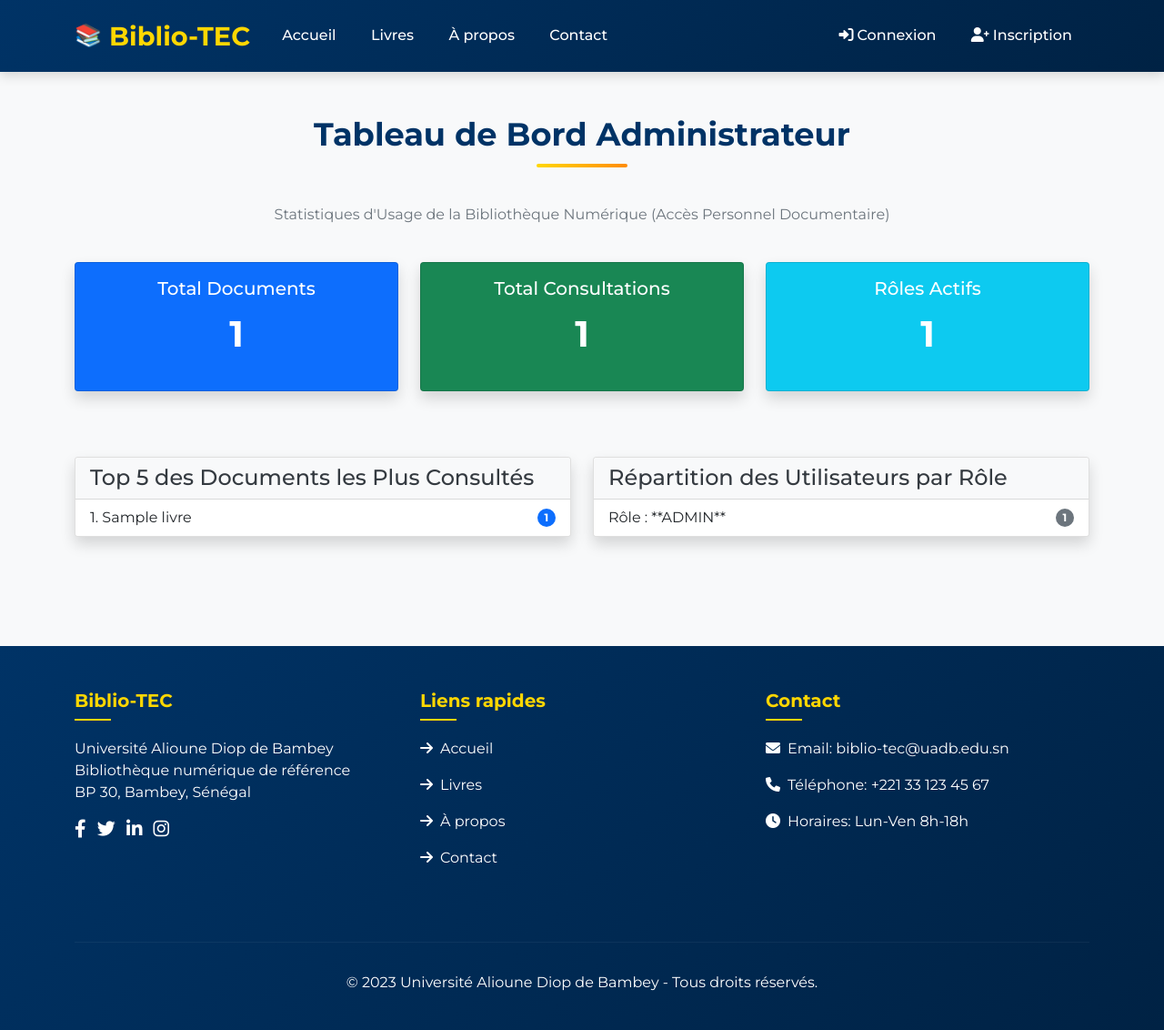
After one commit to azertykane/BiblioTEC, a Django app: template templates/livres/admin_dashboard.html in a window 1280 px wide. The commit adds this page. Shown: the whole page at 91% size. Run offline with Django 5.2, Linux system fonts and the light colour scheme; the template is opened without the code that fills it: most values are stand-ins (such as "Sample title", 1, 10 or a date in 2020).

Commit message:
feat(cdc): Implémentation complète du Tableau de Bord Admin (admin_dashboard.html)

```diff
--- /dev/null
+++ b/templates/livres/admin_dashboard.html
@@ -0,0 +1,78 @@
+{% extends 'base.html' %}
+
+{% block content %}
+<div class="container my-5">
+    <div class="row mb-4">
+        <div class="col-12">
+            <h2 class="section-title text-center">Tableau de Bord Administrateur</h2>
+            <p class="text-center text-muted">Statistiques d'Usage de la Bibliothèque Numérique (Accès Personnel Documentaire)</p>
+        </div>
+    </div>
+
+    <div class="row text-center mb-5">
+        <div class="col-md-6 col-lg-4 mb-4">
+            <div class="card bg-primary text-white shadow">
+                <div class="card-body">
+                    <h5 class="card-title">Total Documents</h5>
+                    <p class="fs-1 fw-bold">{{ total_livres }}</p>
+                </div>
+            </div>
+        </div>
+        <div class="col-md-6 col-lg-4 mb-4">
+            <div class="card bg-success text-white shadow">
+                <div class="card-body">
+                    <h5 class="card-title">Total Consultations</h5>
+                    <p class="fs-1 fw-bold">{{ total_consultations }}</p>
+                </div>
+            </div>
+        </div>
+        <div class="col-md-6 col-lg-4 mb-4">
+            <div class="card bg-info text-white shadow">
+                <div class="card-body">
+                    <h5 class="card-title">Rôles Actifs</h5>
+                    <p class="fs-1 fw-bold">{{ stats_roles|length }}</p>
+                </div>
+            </div>
+        </div>
+    </div>
+
+    <div class="row">
+
+        <div class="col-lg-6 mb-4">
+            <div class="card shadow h-100">
+                <div class="card-header bg-light">
+                    <h4 class="mb-0">Top 5 des Documents les Plus Consultés</h4>
+                </div>
+                <ul class="list-group list-group-flush">
+                    {% for livre in top_livres %}
+                        <li class="list-group-item d-flex justify-content-between align-items-center">
+                            {{ forloop.counter }}. {{ livre.titre|truncatechars:50 }}
+                            <span class="badge bg-primary rounded-pill">{{ livre.count_consultations }}</span>
+                        </li>
+                    {% empty %}
+                        <li class="list-group-item text-muted">Aucune donnée de consultation pour le moment.</li>
+                    {% endfor %}
+                </ul>
+            </div>
+        </div>
+
+        <div class="col-lg-6 mb-4">
+            <div class="card shadow h-100">
+                <div class="card-header bg-light">
+                    <h4 class="mb-0">Répartition des Utilisateurs par Rôle</h4>
+                </div>
+                <ul class="list-group list-group-flush">
+                    {% for stat in stats_roles %}
+                        <li class="list-group-item d-flex justify-content-between align-items-center">
+                            Rôle : **{{ stat.role|upper }}**
+                            <span class="badge bg-secondary rounded-pill">{{ stat.count }}</span>
+                        </li>
+                    {% endfor %}
+                </ul>
+            </div>
+        </div>
+
+    </div>
+
+    </div>
+{% endblock content %}
```
Also changed, not shown: templates/livres/liste_livres.html (+35 -3 lines), templates/livres/mes_achats.html (+13 -12 lines).
